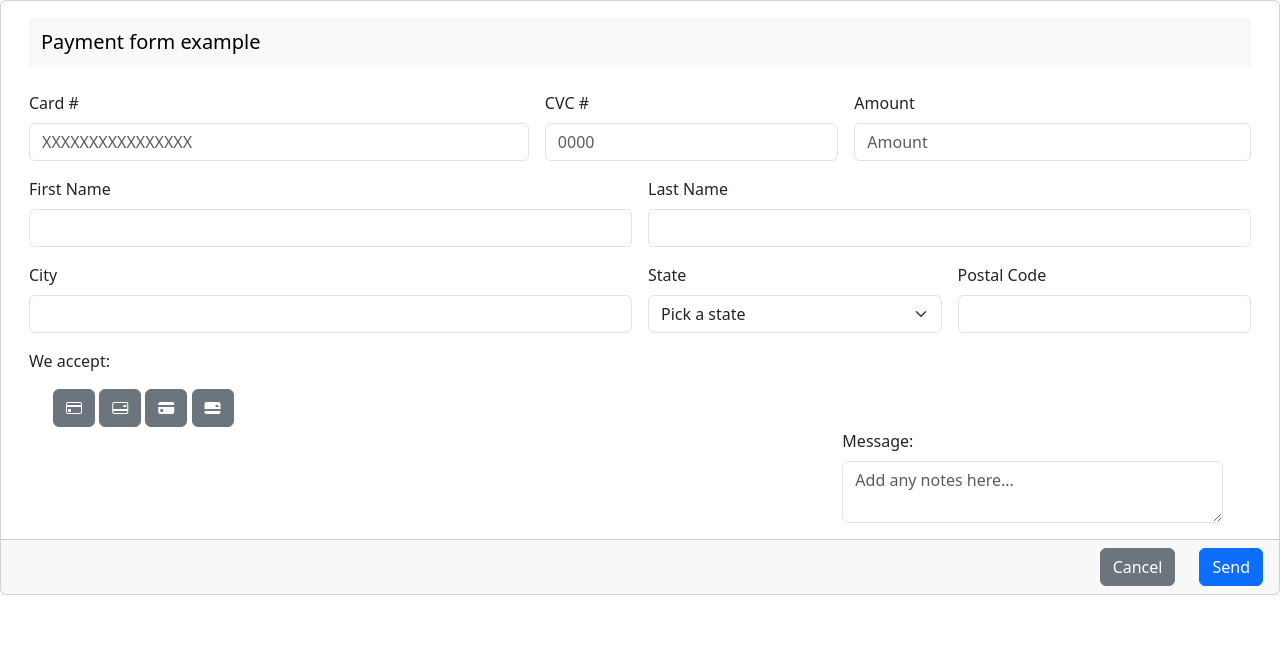
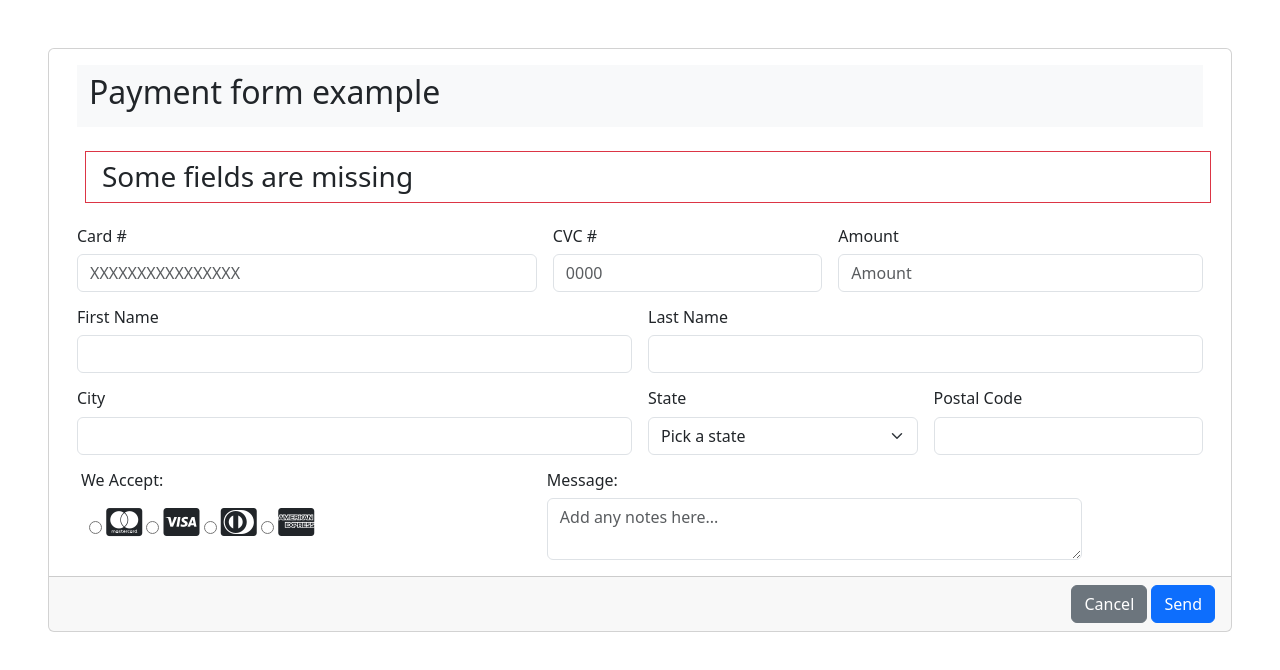
Before and after one commit to VykeAS/HTML5-Form, a plain HTML site: page index.html in a window 1280 px wide. Drawn offline with nearby package versions, Linux system fonts and the light colour scheme.

Commit message:
First commit

```diff
--- a/index.html
+++ b/index.html
@@ -4,82 +4,89 @@
 <head>
     <meta charset="UTF-8">
     <meta name="viewport" content="width=device-width, initial-scale=1.0">
-    <title>Document</title>
+    <title>Payment Form</title>
     <link href="https://cdn.jsdelivr.net/npm/bootstrap@5.3.3/dist/css/bootstrap.min.css" rel="stylesheet"
         integrity="sha384-QWTKZyjpPEjISv5WaRU9OFeRpok6YctnYmDr5pNlyT2bRjXh0JMhjY6hW+ALEwIH" crossorigin="anonymous">
-        <link rel="stylesheet" href="https://cdn.jsdelivr.net/npm/bootstrap-icons@1.11.3/font/bootstrap-icons.min.css">
+    <link href="https://cdnjs.cloudflare.com/ajax/libs/font-awesome/6.0.0/css/all.min.css" rel="stylesheet" />
 
 </head>
 
 <body>
-    <div class="card">
+    <!-- Form -->
+    <div class="card m-5">
         <div class="card-body">
             <div class="container-fluid">
                 <nav class="navbar bg-body-tertiary">
                     <div class="container-fluid">
-                            <span class="navbar-brand mb-0 h1">Payment form example</span>
+                        <h2>Payment form example</h2>
                     </div>
                 </nav>
-
-                    <br>
-
-                    <form class="row g-3">
+                <!-- Error Message -->
+                <div class="container-fluid row g-2 mt-4 mb-4 ms-2 border border-danger">
+                    <h3 class="ms-2 ">Some fields are missing</h3>
+                </div>
+                <!-- INPUTS -->
+                <form class="row 1 g-3">
                     <div class="col-md-5">
-                            <label for="inputEmail4" class="form-label">Card #</label>
-                            <input type="Text" class="form-control" id="inputEmail4" placeholder="XXXXXXXXXXXXXXXX">
+                        <h6>Card #</h6>
+                        <input type="number" class="form-control" id="Card" placeholder="XXXXXXXXXXXXXXXX" required>
                     </div>
                     <div class="col-md-3">
-                            <label for="inputPassword4" class="form-label">CVC #</label>
-                            <input type="password" class="form-control" id="inputPassword" placeholder="0000">
+                        <h6>CVC #</h6>
+                        <input type="number" class="form-control" id="CVC" inputmode="numeric" style="-webkit-text-security:disc;" placeholder="0000" required>
                     </div>
                     <div class="col-md-4">
-                            <label for="inputAmmount" class="form-label">Amount</label>
-                            <input type="password" class="form-control" id="Ammount" placeholder="Amount">
+                        <h6>Amount</h6>
+                        <input type="number" class="form-control" id="Ammount" placeholder="Amount" required>
                     </div>
                     <div class="col-6">
-                            <label for="inputAddress" class="form-label">First Name</label>
-                            <input type="text" class="form-control" id="Name">
+                        <h6>First Name</h6>
+                        <input type="text" class="form-control" id="Name" required>
                     </div>
                     <div class="col-6">
-                            <label for="inputAddress2" class="form-label">Last Name</label>
-                            <input type="text" class="form-control" id="Last Name">
+                        <h6>Last Name</h6>
+                        <input type="text" class="form-control" id="Last Name" required>
                     </div>
                     <div class="col-md-6">
-                            <label for="inputCity" class="form-label">City</label>
-                            <input type="text" class="form-control" id="inputCity">
+                        <h6>City</h6>
+                        <input type="text" class="form-control" id="inputCity" required>
                     </div>
                     <div class="col-md-3">
-                            <label for="inputState" class="form-label">State</label>
-                            <select id="inputState" class="form-select">
+                        <h6>State</h6>
+                        <select id="inputState" class="form-select" required>
                             <option selected>Pick a state</option>
-                                <option>...</option>
+                            <option>Texas</option>
+                            <option>Alabama</option>
+                            <option>Colorado</option>
+                            <option> Montana</option>
                         </select>
                     </div>
                     <div class="col-md-3">
-                            <label for="inputZip" class="form-label">Postal Code</label>
-                            <input type="text" class="form-control" id="inputZip">
+                        <h6>Postal Code</h6>
+                        <input type="text" class="form-control" id="inputZip" required>
                     </div>
-                        <span>We accept:</span>
-                        <div class="col-4">
-                            <div class="form-check form-check-inline">
-                                <input type="radio" class="btn-check" name="options" id="option1" autocomplete="off">
-                                <label class="btn btn-secondary" for="option1"><i class="bi bi-credit-card"></i></label>
-
-                                <input type="radio" class="btn-check" name="options" id="option2" autocomplete="off">
-                                <label class="btn btn-secondary" for="option2"><i class="bi bi-credit-card-2-back"></i></label>
-
-                                <input type="radio" class="btn-check" name="options" id="option3" autocomplete="off">
-                                <label class="btn btn-secondary" for="option3"><i class="bi bi-credit-card-fill"></i></label>
-
-                                <input type="radio" class="btn-check" name="options" id="option4" autocomplete="off">
-                                <label class="btn btn-secondary" for="option4"><i class="bi bi-credit-card-2-back-fill"></i></label>
+                    <!-- Tarjetas y Comentario -->
+                    <div class="row mt-3">
+                        <div class="col-5">
+                            <h6>We Accept:</h6>
+                            <div class="container-fluid p-2">
+                                <input type="radio" name="typePay" id="typePay" value="1">
+                                <i class="fa-brands fa-cc-mastercard fa-2x">
+                                </i>
+                                <input type="radio" name="typePay" id="typePay" value="2">
+                                <i class="fa-brands fa-cc-visa fa-2x">
+                                </i>
+                                <input type="radio" name="typePay" id="typePay" value="3">
+                                <i class="fa-brands fa-cc-diners-club fa-2x">
+                                </i>
+                                <input type="radio" name="typePay" id="typePay" value="4">
+                                <i class="fa-brands fa-cc-amex fa-2x">
+                                </i>
                             </div>
                         </div>
-                        <div class="row justify-content-end">
-                            <div class="col-4">
-                                <label for="caption" class="form-label">Message:</label>
-                                <textarea id="caption" class="form-control"
-                                    placeholder="Add any notes here..."></textarea>
+                        <div class="col-6">
+                            <h6>Message:</h6>
+                            <textarea id="caption" class="form-control" placeholder="Add any notes here..."></textarea>
                         </div>
                     </div>
                 </form>
@@ -89,8 +96,6 @@
             <div class="row justify-content-end">
                 <div class="col-auto">
                     <input class="btn btn-secondary" type="reset" value="Cancel">
-                </div>
-                <div class="col-auto">
                     <button type="submit" class="btn btn-primary">Send</button>
                 </div>
             </div>
```
Lines whose indentation alone changed are shown as unchanged.
